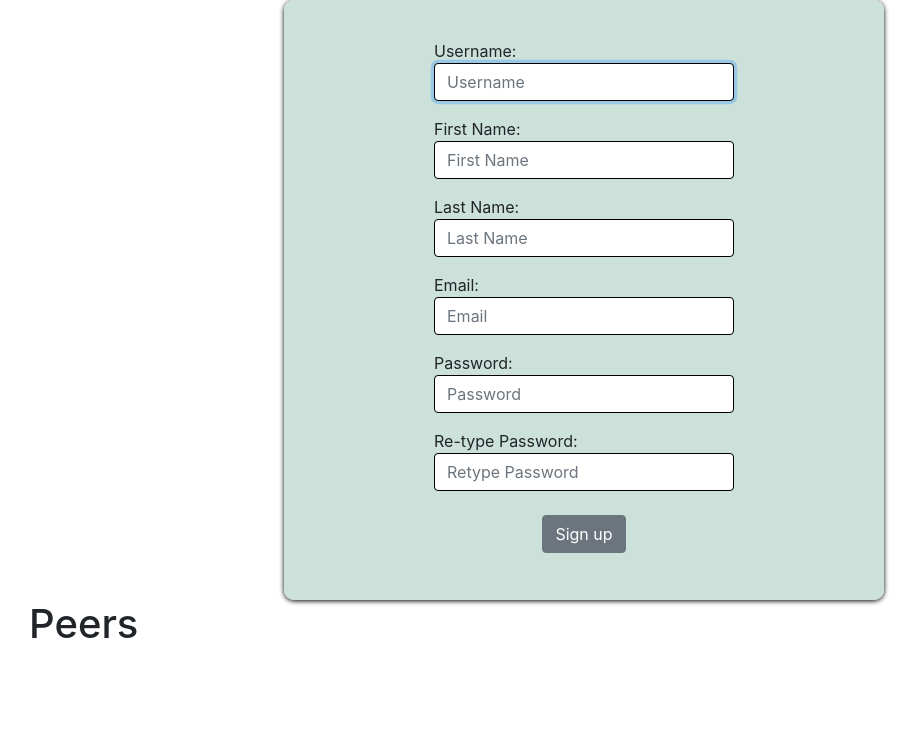
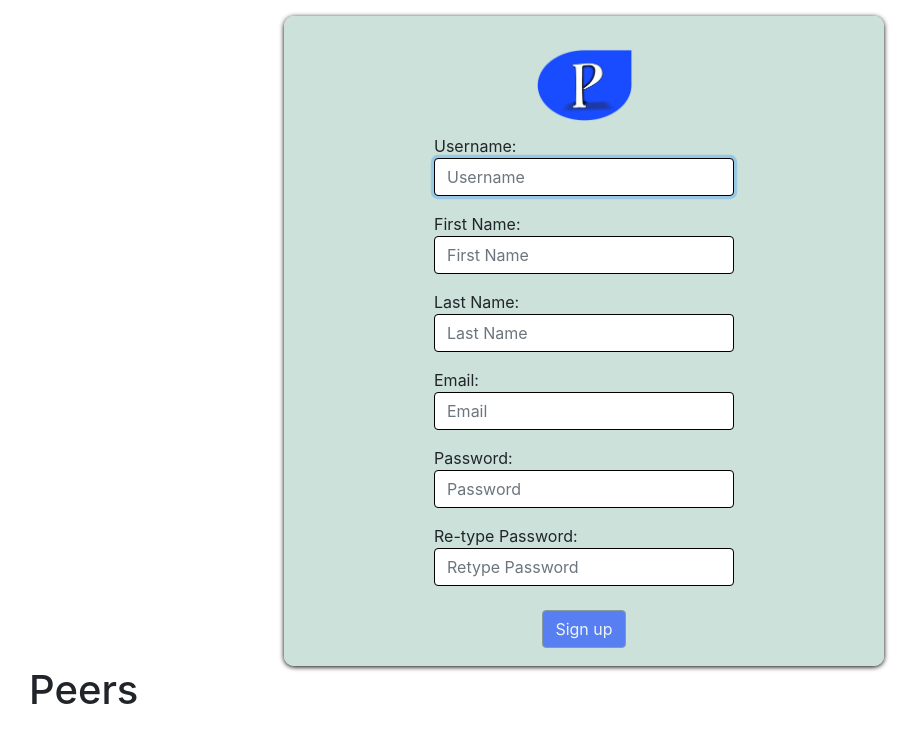
Before and after one commit to Ayobami6/peers_collab, a Django app: page /register in a window 1280 px wide. Shown: the part 56-800 px from the top of the page, without its empty margins (56-975 px from the left). Run offline with Django 4.2, Linux system fonts and the light colour scheme; some libraries are stand-ins or nearby versions.

Commit message:
signup page

```diff
--- a/home/static/css/signup.css
+++ b/home/static/css/signup.css
@@ -1,8 +1,9 @@
 .form-container {
+  margin-top: 1rem !important;
   display: flex;
   max-width: 600px;
   min-width: 350px;
-  height: 600px;
+  height: 650px;
   justify-content: center;
   overflow: hidden;
   border-radius: 10px;
@@ -20,6 +21,11 @@
   background-color: #cce1da;
   gap: 0.5rem;
 }
+.form-container form img {
+  width: 100px;
+  object-fit: contain;
+  aspect-ratio: 1/1;
+}
 .form-container form .form-group {
   width: 300px;
   line-height: 0.5rem;
@@ -29,6 +35,7 @@
 }
 .form-container form .signup {
   align-self: center;
+  background-color: #1a4cfe;
 }
 
 /*# sourceMappingURL=signup.css.map */
--- a/home/static/css/signup.scss
+++ b/home/static/css/signup.scss
@@ -1,13 +1,14 @@
 
 .form-container {
+  margin-top:1rem !important;
   display: flex;
   max-width: 600px;
   min-width: 350px;
-  height: 600px;
+  height: 650px;
   justify-content: center;
   overflow: hidden;
   border-radius: 10px;
-  box-shadow:0 1px 5px black;
+  box-shadow: 0 1px 5px black;
   margin: 0 auto;
 
   form {
@@ -19,21 +20,26 @@
     flex-direction: column;
     align-items: center;
     background-color: #cce1da;
-    gap:.5rem;
+    gap: .5rem;
 
+    img {
+      width: 100px;
+      object-fit:contain;
+      aspect-ratio: 1/1;
+    }
 
     .form-group {
       width: 300px;
       line-height: .5rem;
 
-      input:last-child{
+      input:last-child {
         border: 1px solid black;
       }
     }
 
-    .signup
-    {
+    .signup {
       align-self: center;
+      background-color: #1a4cfe;
     }
   }
 }
--- a/home/templates/home/signup.html
+++ b/home/templates/home/signup.html
@@ -3,11 +3,14 @@
 
 {% block style_sheet_and_js %}
     <link rel="stylesheet" href="{% static 'css/signup.css' %}"/>
+    <script rel="script" type="application/javascript" src="{% static 'js/signup.js'%}" defer></script>
 {% endblock %}
 
 {% block content %}
     <div class="form-container">
         <form method="post">
+
+            <img src="{% static 'assets/new-peers.png' %}">
             {% csrf_token %}
             <!-- {{ form.as_p }} -->
             <div class="form-group">
```
Also changed, not shown: home/static/js/signup.js (added, +37 -0 lines), 1 other file. Lines whose indentation alone changed are shown as unchanged.
